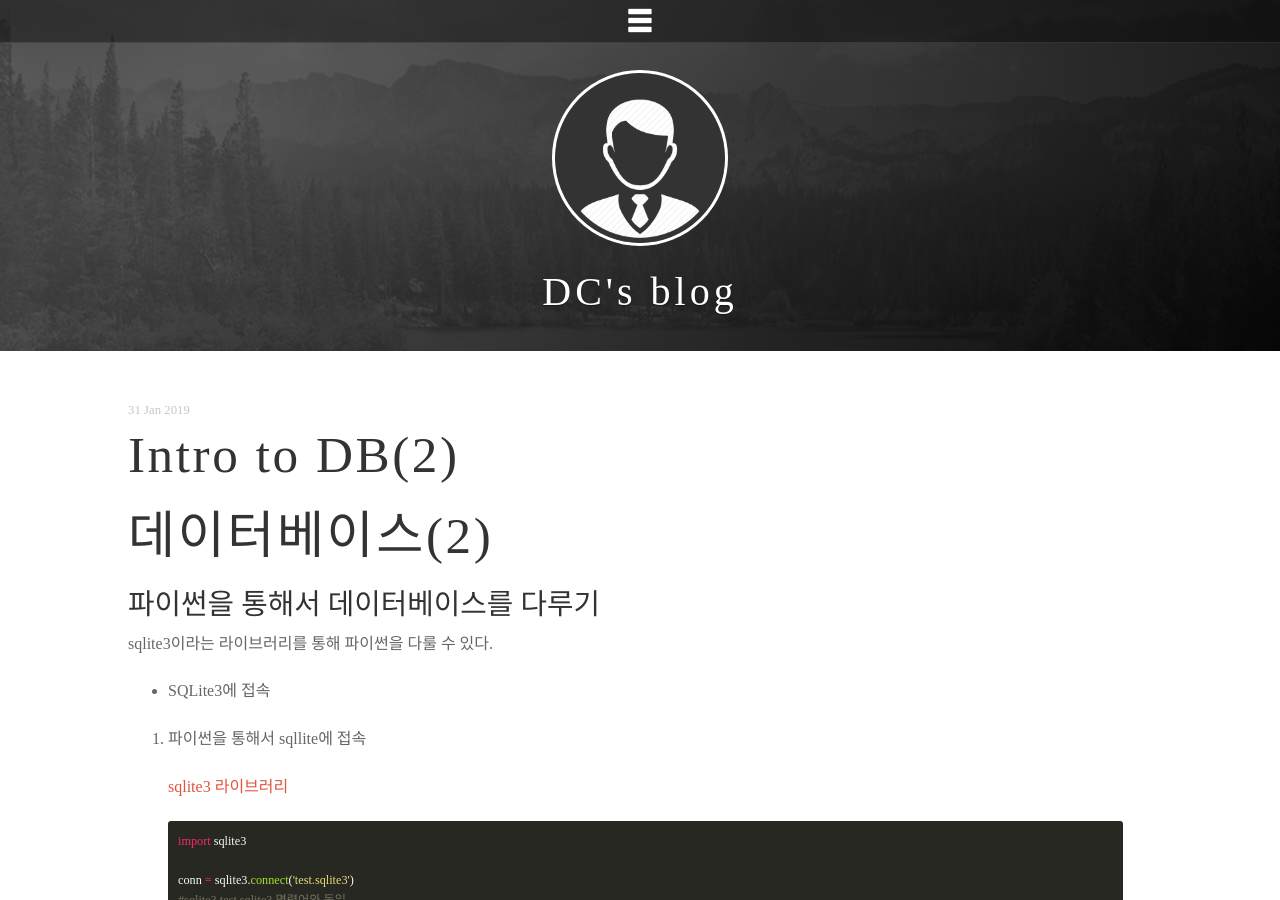
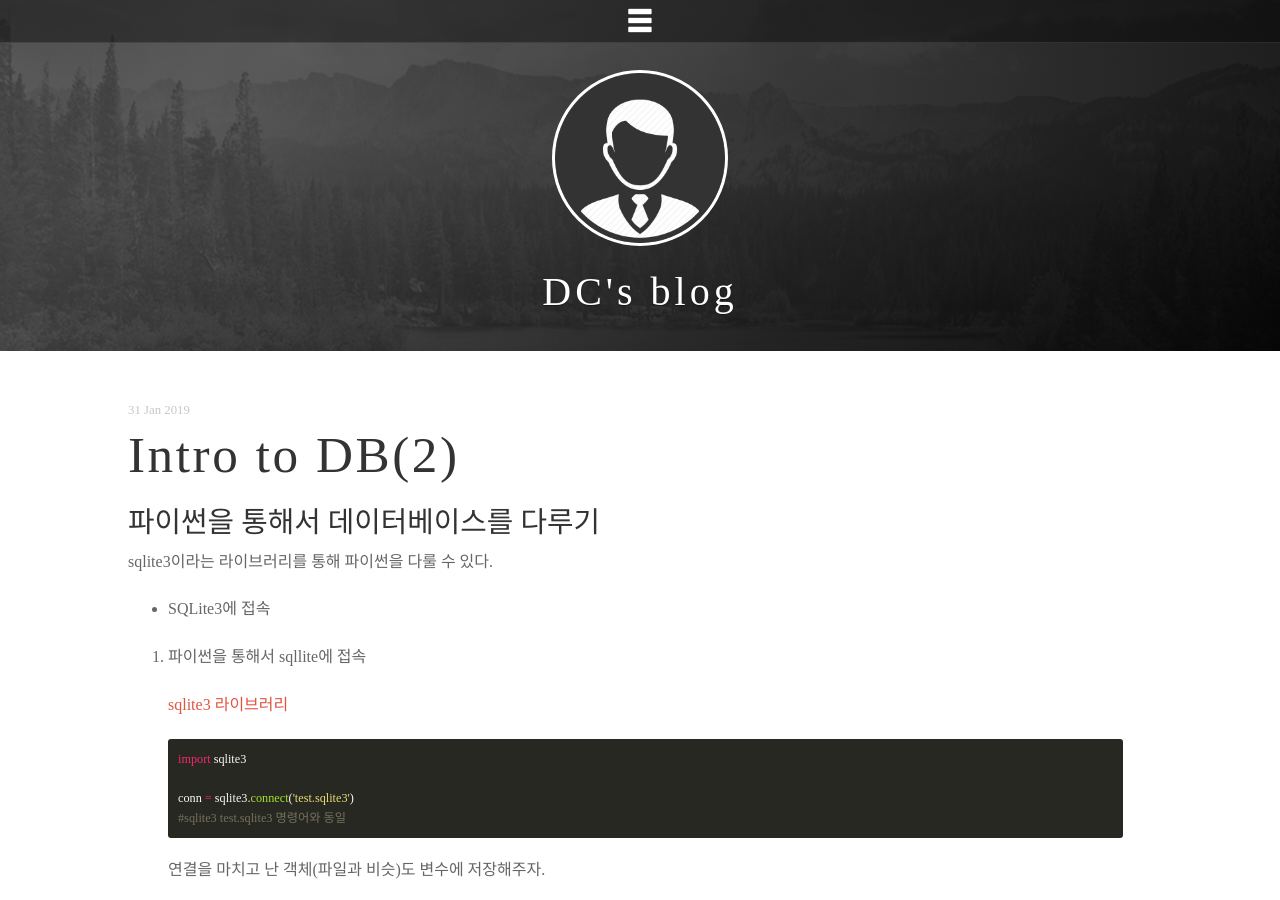
Before and after one commit to DongChanS/DongChanS.github.io, a Jekyll site: the page built from _posts/2019-01-31-25.md, in a window 1280 px wide and 900 px high. Built offline with Jekyll 4.4.1, drawn with Linux system fonts in a browser that asks for light colours; some web fonts are replaced; comment, search, counter and statistics services are not loaded.

Commit message:
Update 2019-01-31-25.md

```diff
--- a/_posts/2019-01-31-25.md
+++ b/_posts/2019-01-31-25.md
@@ -3,7 +3,6 @@ layout: post
 title: Intro to DB(2)
 author: Shin Dong Chan
 ---
-# 데이터베이스(2)
 
 ### 파이썬을 통해서 데이터베이스를 다루기
 
```
